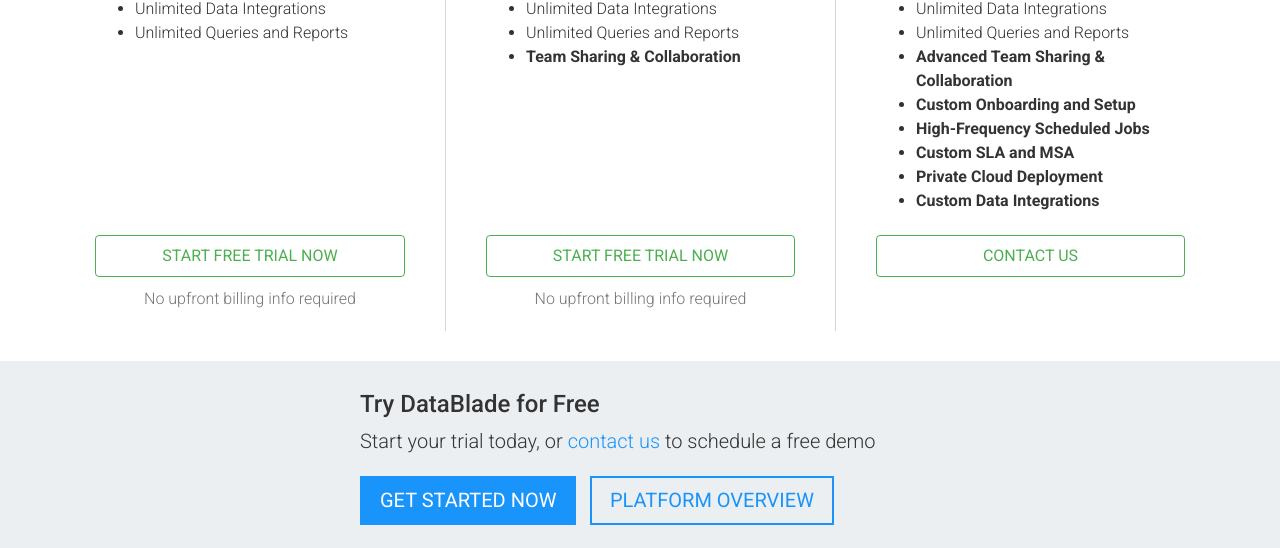
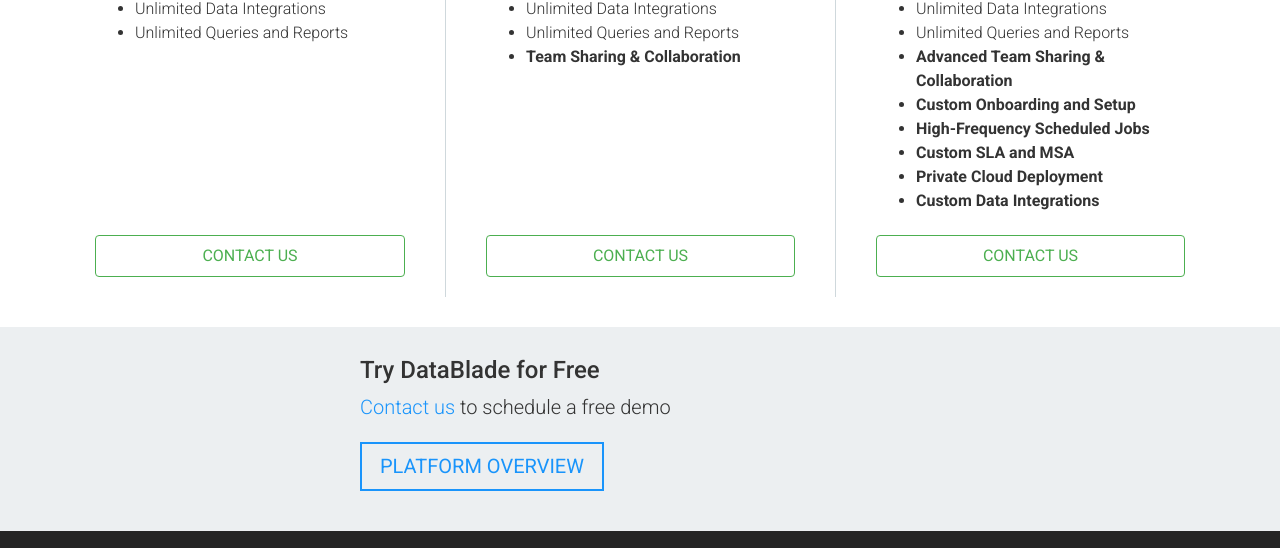
Before and after one commit to databladeio/databladeio.github.io, a plain HTML site: page pricing.html in a window 1280 px wide. Shown: the part 570-1118 px from the top of the page. Drawn offline with nearby package versions, Linux system fonts and the light colour scheme.

Commit message:
Remove self-service sign up links

```diff
--- a/pricing.html
+++ b/pricing.html
@@ -108,8 +108,7 @@ src="https://www.facebook.com/tr?id=1664677683774469&ev=PageView&noscript=1"
             <li>Unlimited Data Integrations</li>
             <li>Unlimited Queries and Reports</li>
           </ul>
-          <a class="start-now" href="https://app.datablade.io/users/register/YxNqFwbVT7v9">START FREE TRIAL NOW</a>
-          <div class="no-billing">No upfront billing info required</div>
+          <a class="start-now" href="mailto:info@datablade.io">CONTACT US</a>
         </div>
         <div class="section">
           <div class="price-block">
@@ -128,8 +127,7 @@ src="https://www.facebook.com/tr?id=1664677683774469&ev=PageView&noscript=1"
             <li>Unlimited Queries and Reports</li>
             <li><strong>Team Sharing &amp Collaboration</strong></li>
           </ul>
-          <a class="start-now" href="https://app.datablade.io/users/register/YxNqFwbVT7v9">START FREE TRIAL NOW</a>
-          <div class="no-billing">No upfront billing info required</div>
+          <a class="start-now" href="mailto:info@datablade.io">CONTACT US</a>
         </div>
         <div class="section">
           <div class="price-block">
@@ -160,8 +158,8 @@ src="https://www.facebook.com/tr?id=1664677683774469&ev=PageView&noscript=1"
     <div class="gray-container">
       <div class="try">
         <h3>Try DataBlade for Free</h3>
-        <p>Start your trial today, or <a href="mailto:info@datablade.io">contact us</a> to schedule a free demo</p>
-        <a class="button" href="https://app.datablade.io/users/register/YxNqFwbVT7v9">GET STARTED NOW</a>
+        <p><a href="mailto:info@datablade.io">Contact us</a> to schedule a free demo</p>
+
         <a class="button platform" href="platform">PLATFORM OVERVIEW</a>
       </div>
     </div>
```
Also changed, not shown: amazon.html (+2 -2 lines), customeranalytics.html (+2 -2 lines), index.html (+2 -3 lines), platform.html (+2 -2 lines), salesops.html (+2 -2 lines), subscriptions.html (+2 -2 lines).
